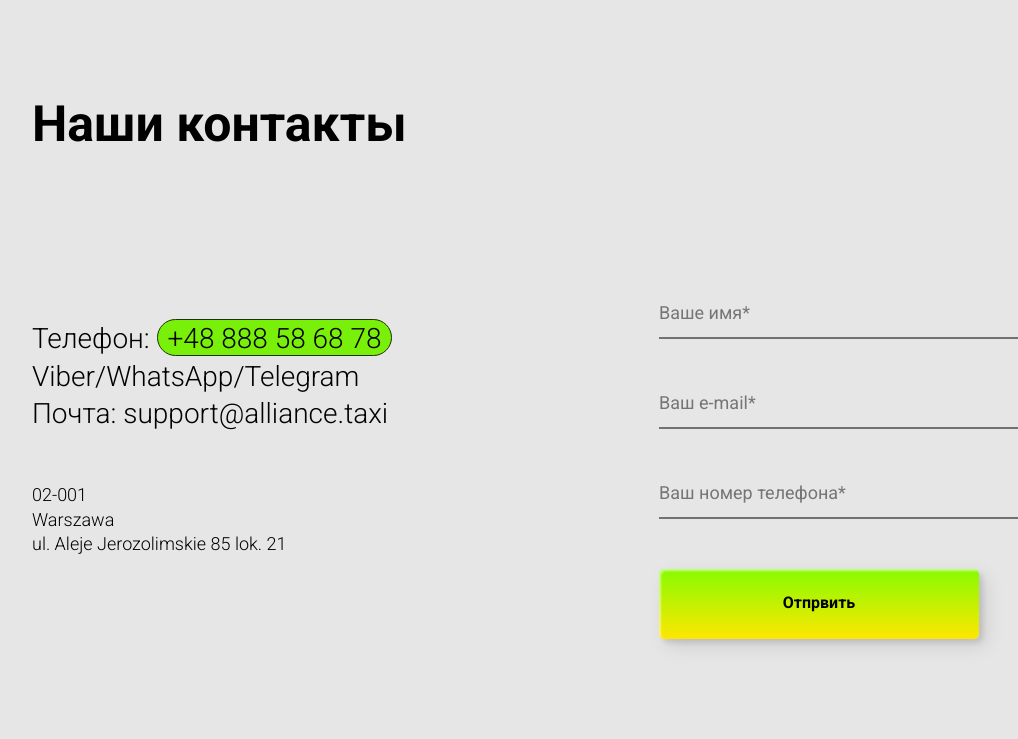
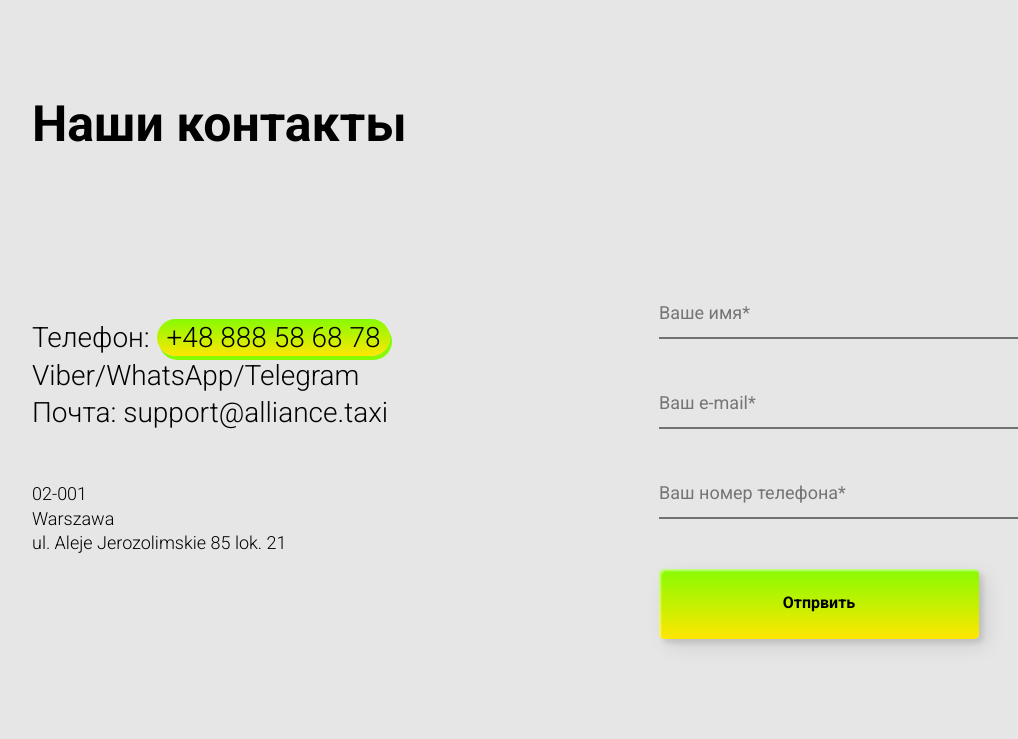
Before and after one commit to sergeko18/alli-taxi, a PHP site: page / in a window 1280 px wide. Shown: the part 4462-5201 px from the top of the page, without its empty margins (38-1056 px from the left). Run offline with PHP 8.4, Linux system fonts and the light colour scheme.

Commit message:
styles for phone

```diff
--- a/css/style.css
+++ b/css/style.css
@@ -699,8 +699,10 @@ h1,h2,h3,h4,h5,h6{font-size:inherit;font-weight: 400;}
     height: 37px;
     border-radius: 20px;
     padding: 0 10px;
-    border: 1px solid #1e300e;
-    background-color: #79f009;
+
+    background: linear-gradient(to top,  rgb(255, 230, 0) 0%, rgb(135, 251, 2));
+    transition: all 0.3s ease;
+    box-shadow: 2px 4px rgb(135, 251, 2);
 }
 
 .section_6__contacts_phone-link:hover {
@@ -709,6 +711,9 @@ h1,h2,h3,h4,h5,h6{font-size:inherit;font-weight: 400;}
 
 .section_6__contacts_phone-link:active {
     background-color: #afafaf;
+    transform: translate(3px, 3px);
+    box-shadow: none;
+
 }
 
 
@@ -740,6 +745,11 @@ h1,h2,h3,h4,h5,h6{font-size:inherit;font-weight: 400;}
     border-bottom: 2px solid rgba(0, 0, 0, 0.5);
     width: 100%;
     background-color: #e6e6e6;
+    transition: all 0.5s ease 0s;
+}
+
+.form_input:focus {
+    box-shadow:  2px 2px rgba(0, 0, 0, 0.541);;
 }
 
 .form__button {
```
